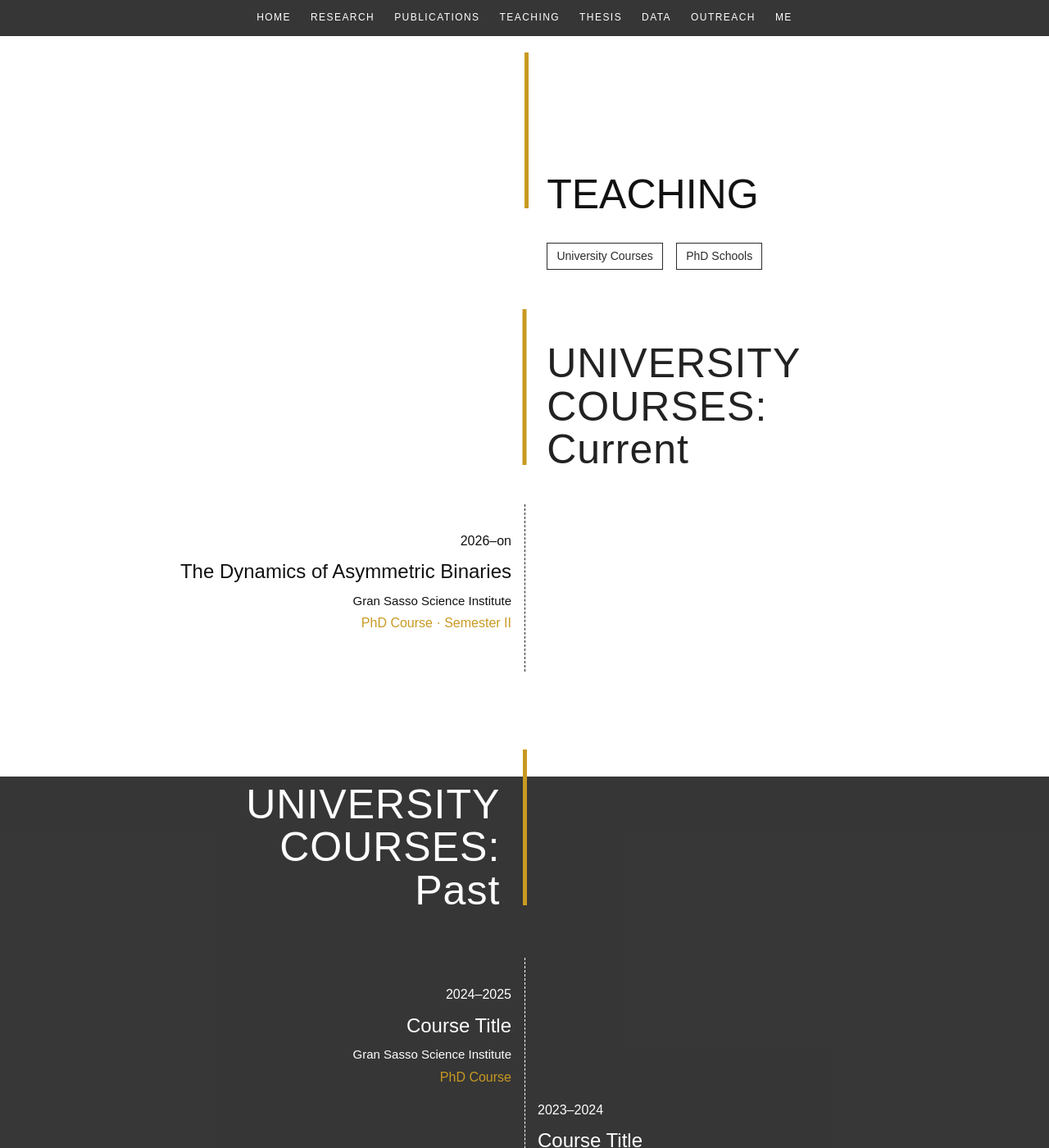
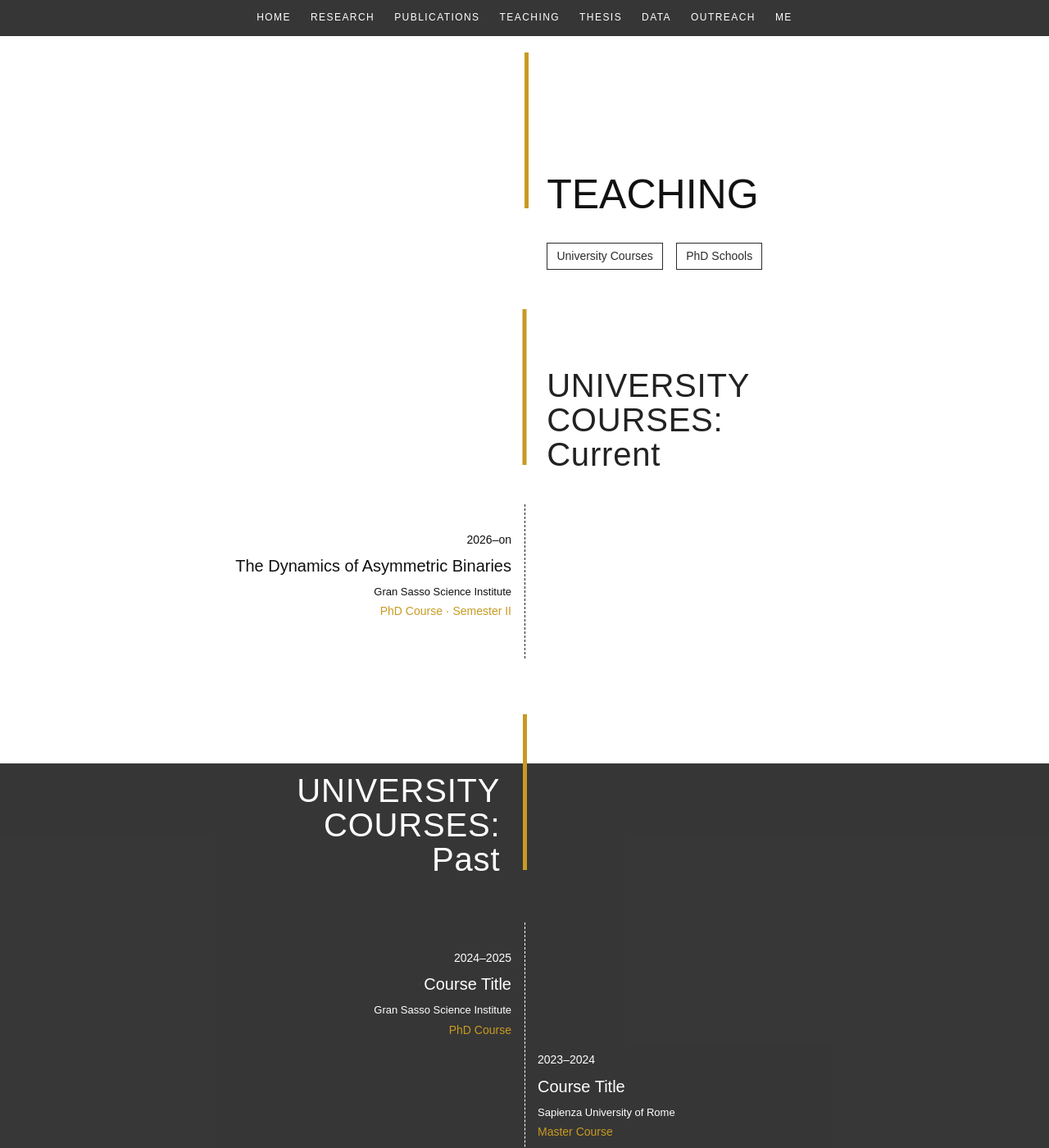
Before and after one commit to masellia/andreamaselli.github.io, a Jekyll site: the page built from pages/teaching.md, in a window 1280 px wide and 1400 px high. Shown: the whole window at 82% size. Built offline with Jekyll 4.4.1, drawn with Linux system fonts in a browser that asks for light colours; some web fonts are replaced.

Commit message:
teaching page uploaded

```diff
--- a/assets/css/main.css
+++ b/assets/css/main.css
@@ -922,7 +922,7 @@ body {
   bottom: -8px;
 
   font-family: "DINBoldCond", sans-serif;
-  font-size: 50px;
+  font-size: 40px;
   font-weight: 400;
   line-height: 1.05;
   letter-spacing: 0.02em;
@@ -982,14 +982,14 @@ body {
 
 .teaching-year {
   font-family: "DINLight", sans-serif;
-  font-size: 16px;
+  font-size: 14px;
   color: #111111;
   margin-bottom: 0.25rem;
 }
 
 .teaching-course {
   font-family: "DINBoldCond", sans-serif;
-  font-size: 24px;
+  font-size: 20px;
   font-weight: 400;
   color: #111111;
   margin-bottom: 0.25rem;
@@ -997,14 +997,14 @@ body {
 
 .teaching-info {
   font-family: "DINLight", sans-serif;
-  font-size: 15px;
+  font-size: 13px;
   color: #111111;
   margin-bottom: 0.25rem;
 }
 
 .teaching-details {
   font-family: "DINLight", sans-serif;
-  font-size: 16px;
+  font-size: 14px;
   color: var(--accent);
   line-height: 1.35;
 }
@@ -1032,7 +1032,7 @@ body {
 .past-courses-title {
   margin-right: 1.7rem;
   font-family: "DINBoldCond", sans-serif;
-  font-size: 50px;
+  font-size: 40px;
   font-weight: 400;
   line-height: 1.05;
   letter-spacing: 0.02em;
```
